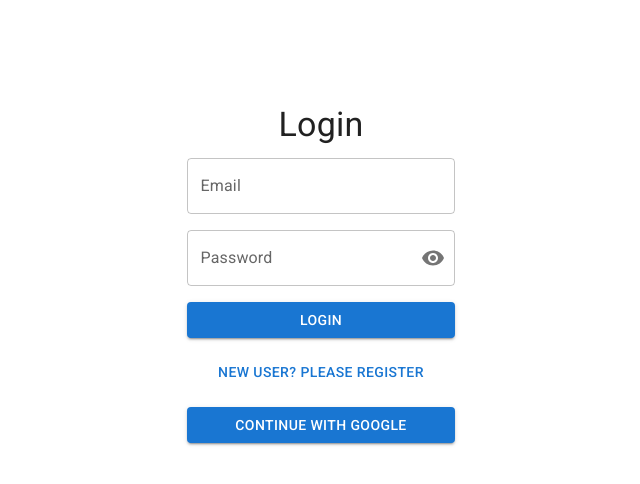
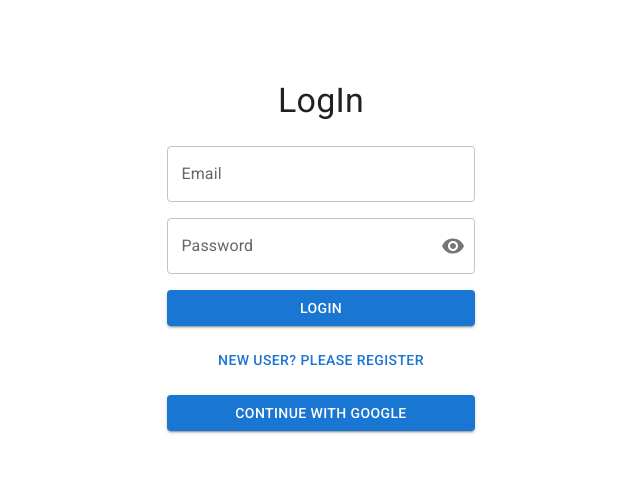
Before and after one commit to tonmoy-dev/smart-tech-shop, a React (Create React App) app: page /login in a window 1280 px wide. Shown: the top 484 px of the page, without its empty margins (319-959 px from the left). Built offline with nearby package versions, Linux system fonts and the light colour scheme; no server answers.

Commit message:
UI updated

```diff
--- a/src/Pages/Login/Login/Login.js
+++ b/src/Pages/Login/Login/Login.js
@@ -53,8 +53,8 @@ const Login = () => {
     return (
         <Container>
             <Grid container spacing={0}>
-                <Grid item sx={{ mt: 10, p: 3, mx: 'auto', backgroundColor: '#fff' }} xs={8} md={4}>
-                    <Typography sx={{ textAlign: 'center' }} variant="h4" gutterBottom>Login</Typography>
+                <Grid item sx={{ mt: 10, mx: 'auto', backgroundColor: '#fff' }} xs={12} md={4}>
+                    <Typography sx={{ textAlign: 'center',mb:3 }} variant="h4" gutterBottom>LogIn</Typography>
                     <form onSubmit={handleLogInSubmit} style={{ width: '80%', margin: ' 0 auto' }}>
 
                         <TextField sx={{ width: '100%', mb: 2 }}
--- a/src/Pages/Login/Register/Register.js
+++ b/src/Pages/Login/Register/Register.js
@@ -57,8 +57,8 @@ const Register = () => {
     return (
         <Container>
             <Grid container spacing={0}>
-                <Grid item sx={{ mt: 10, p: 3, mx: 'auto', backgroundColor: '#fff' }} xs={8} md={4}>
-                    <Typography sx={{ textAlign: 'center' }} variant="h4" gutterBottom>Register</Typography>
+                <Grid item sx={{ mt: 10, mx: 'auto', backgroundColor: '#fff' }} xs={12} md={4}>
+                    <Typography sx={{ textAlign: 'center', mb:3 }} variant="h4" gutterBottom>Create An Account</Typography>
                     {
                         !loading && <form onSubmit={handleRegisterSubmit} style={{ width: '80%', margin: ' 0 auto' }}>
 
--- a/src/Pages/Shared/Navigation/Navigation.js
+++ b/src/Pages/Shared/Navigation/Navigation.js
@@ -30,15 +30,30 @@ const Navigation = () => {
                 </ListItem>
                 <Divider />
                 <ListItem className={drawerItem} button >
-                    <ListItemText> <Link className={drawerLink} to="/login">Login</Link> </ListItemText>
+                    <ListItemText> <Link className={drawerLink} to="/exploreProducts">Explore</Link> </ListItemText>
                 </ListItem>
                 <Divider />
+                {   user.email &&
+                    <ListItem className={drawerItem} button >
+                        <ListItemText> <Link className={drawerLink} to="/dashboard">Dashboard</Link> </ListItemText>
+                    </ListItem>
+                }
+                <Divider />
                 <ListItem className={drawerItem} button >
-                    <ListItemText> <Link className={drawerLink} to="/dashboard">Dashboard</Link> </ListItemText>
+                    {/* <ListItemText> <Link className={drawerLink} to="/login">Login</Link> </ListItemText> */}
+                    <ListItemText>
+                        {   user.email ?
+                            <Button onClick={logOut} variant="contained">LogOut</Button>
+                            :
+                            <Link style={{ textDecoration: 'none' }} to="/login">
+                                <Button variant="contained">Login</Button>
+                            </Link>
+                        }
+                    </ListItemText>
                 </ListItem>
                 <Divider />
+
             </List>
-
         </Box>
     );
 
@@ -64,10 +79,8 @@ const Navigation = () => {
                         <Box className={navItemContainer}>
                             <Link className={navItem} to="/"><Button variant="contained">Home</Button></Link>
                             <Link className={navItem} to="/dashboard"><Button variant="contained">Dashboard</Button></Link>
-                            {
-                                user.email ?
+                            {   user.email ?
                                     <Button onClick={logOut} variant="contained">LogOut</Button>
-
                                     :
                                     <Link style={{ textDecoration: 'none' }} to="/login">
                                         <Button variant="contained">Login</Button>
```
Also changed, not shown: firebase.json (added), 1 other file (tests, documents, lock files or other folders).
